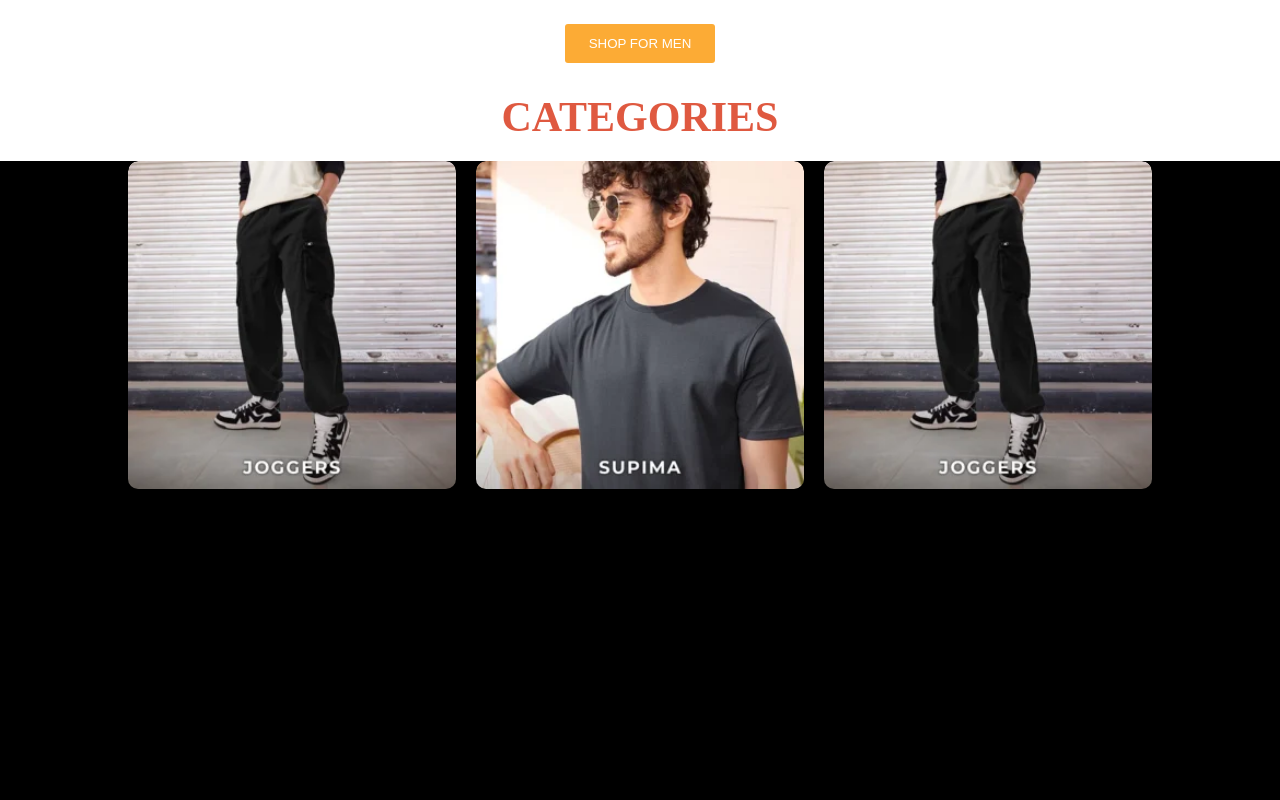
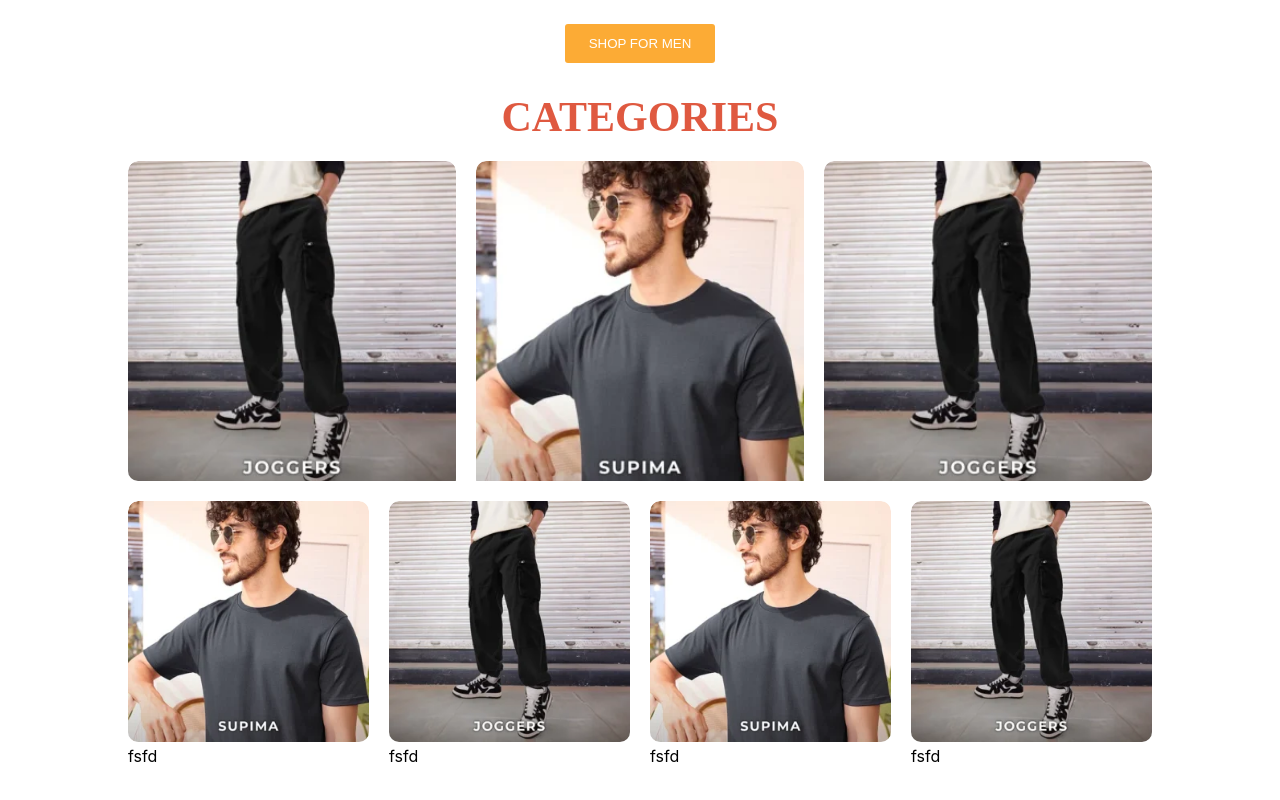
Before and after one commit to Tushar-Deshwal-tech/React-Shop-Application, a React (Vite) app: page / in a window 1280 px wide. Shown: the part 780-1580 px from the top of the page. Built offline with nearby package versions, Linux system fonts and the light colour scheme.

Commit message:
add category components

```diff
--- a/components/Category.jsx
+++ b/components/Category.jsx
@@ -2,11 +2,11 @@ import React from 'react';
 import './css/Category.css';
 
 
-function Category({images}) {
+function Category({image}) {
   return (
     <div className='category_main'>
       <div className='image'>
-        <img src={images} alt="Image" />
+        <img src={image} alt="Image" />fsfd
       </div>
     </div>
   );
--- a/components/Sliding_images.jsx
+++ b/components/Sliding_images.jsx
@@ -1,9 +1,9 @@
 import React, { useState } from "react";
-import './css/Sliding_images.css'
+import './css/Sliding_images.css';
 import left from "../icons/left arrow.svg";
 import right from "../icons/right arrow.svg";
 
-function Sliding_images({images}) {
+function Sliding_images({ images }) {
   const [currentImageIndex, setCurrentImageIndex] = useState(0);
 
   const handleNext = () => {
@@ -15,6 +15,11 @@ function Sliding_images({images}) {
       (prevIndex) => (prevIndex - 1 + images.length) % images.length
     );
   };
+
+  const handleBulletClick = (index) => {
+    setCurrentImageIndex(index);
+  };
+
   return (
     <div>
       <div className="slide-images">
@@ -42,6 +47,7 @@ function Sliding_images({images}) {
                 ? "active-swiper-pagination-bullet"
                 : ""
             }`}
+            onClick={() => handleBulletClick(index)}
           ></span>
         ))}
       </div>
--- a/components/css/Header.css
+++ b/components/css/Header.css
@@ -29,7 +29,7 @@
 }
 
 .nav-item {
-    font-size: 16px;
+    font-size: 18px;
     font-weight: 700;
     transition: color 0.5s;
     cursor: pointer;
--- a/components/css/Sliding_images.css
+++ b/components/css/Sliding_images.css
@@ -15,7 +15,7 @@
 }
 
 .arrows img {
-    width: 3%;
+    width: 2%;
     margin-left: 5px;
     margin-right: 5px;
     cursor: pointer;
--- a/components/import_images.jsx
+++ b/components/import_images.jsx
@@ -5,6 +5,14 @@ import third from "../images/Homepage-Banner_27.webp";
 import category_image1 from "../images/third-Small-Tile-34_1_OeozTcp-300x300.webp";
 import category_image2 from "../images/Small-Tile-33_1_Whg1rPN-300x300.webp";
 import category_image3 from "../images/Small-Tile-34_1_OeozTcp-300x300.webp";
+import category_image4 from "../images/Small-Tile-33_1_Whg1rPN-300x300.webp";
+import category_image5 from "../images/Small-Tile-34_1_OeozTcp-300x300.webp";
+import category_image6 from "../images/Small-Tile-33_1_Whg1rPN-300x300.webp";
+import category_image7 from "../images/Small-Tile-34_1_OeozTcp-300x300.webp";
+import category_image8 from "../images/Small-Tile-33_1_Whg1rPN-300x300.webp";
+import category_image9 from "../images/Small-Tile-34_1_OeozTcp-300x300.webp";
+import category_image10 from "../images/Small-Tile-33_1_Whg1rPN-300x300.webp";
+import category_image11 from "../images/Small-Tile-34_1_OeozTcp-300x300.webp";
 
 export const images = [first, second, third];
-export const category_images = [category_image1, category_image2, category_image3];
+export const category_images = [category_image1, category_image2, category_image3, category_image4, category_image5, category_image6, category_image7, category_image8, category_image9, category_image10, category_image11];
--- a/pages/Landing_page.jsx
+++ b/pages/Landing_page.jsx
@@ -6,6 +6,9 @@ import { images, category_images } from "../components/import_images";
 import Category from "../components/Category";
 
 function Landing_page() {
+  const firstThreeImages = category_images.slice(0, 3);
+  const nextFourImages = category_images.slice(3);
+
   return (
     <div className="landing-main">
       <div><Sliding_images images={images} /></div>
@@ -13,10 +16,14 @@ function Landing_page() {
       <div className='category-text'>CATEGORIES</div>
       <div className='category-section'>
         <div className='three-colum'>
-          {category_images.map((image, index) => (
-            <Category key={index} images={image} />
+          {firstThreeImages.map((image, index) => (
+            <Category key={index} image={image} />
           ))}
-
+        </div>
+        <div className='four-colum'>
+          {nextFourImages.map((image, index) => (
+            <Category key={index} image={image} />
+          ))}
         </div>
       </div>
     </div>
--- a/pages/css/Landing_page.css
+++ b/pages/css/Landing_page.css
@@ -11,27 +11,34 @@
     margin-top: 20px;
     width: 100%;
     height: 100vh;
-    background-color: black;
     position: relative;
     display: flex;
-    justify-content: center;
+    flex-direction: column;
+    align-items: center;
+    gap: 20px;
+    overflow: hidden;
+}
+
+.three-colum, .four-colum {
+    display: grid;
+    gap: 20px;
+    width: 80%;
+    height: 40vh;
+    border-radius: 10px;
+    overflow: hidden;
 }
 
 .three-colum {
-    display: flex;
-    justify-content: space-around;
-    width: 80%;
-    height: 50vh;
-    border-radius: 10px;
-    overflow: hidden;
-    gap: 20px;
+    grid-template-columns: repeat(3, 1fr);
 }
 
-.three-colum img {
+.four-colum {
+    grid-template-columns: repeat(4, 1fr);
+}
+
+.three-colum img, .four-colum img {
     border-radius: 10px;
     width: 100%;
     height: 100%;
-    max-width: 100%;
-    max-height: 100%;
     object-fit: cover;
 }
```
